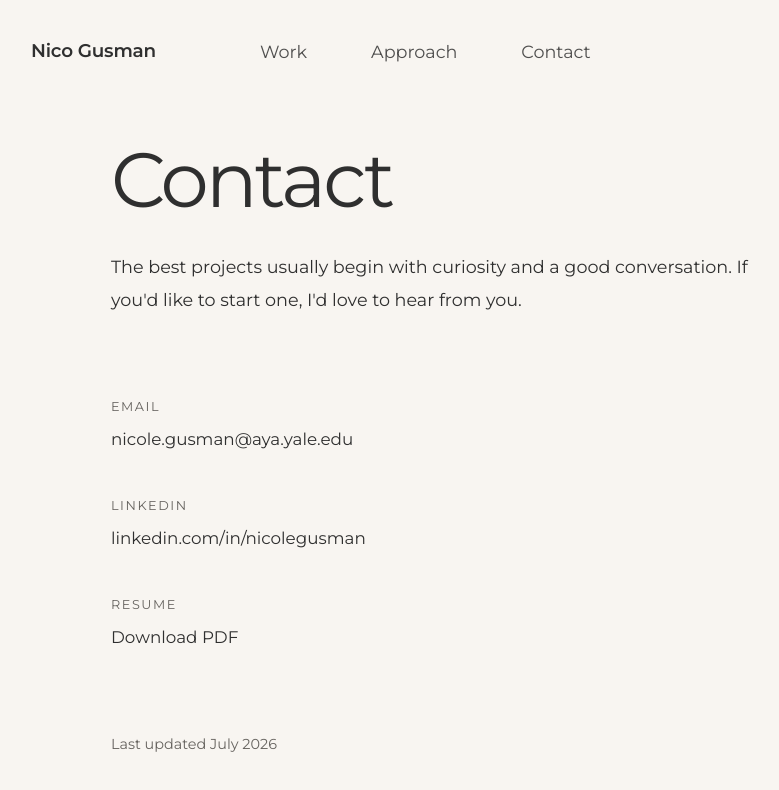
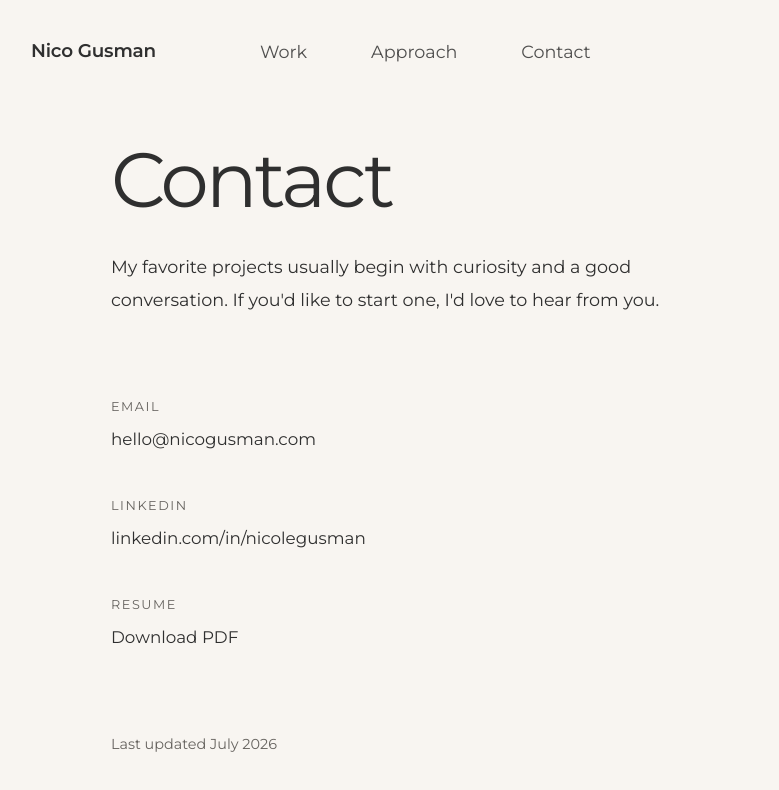
Before and after one commit to nicolegusman/personal-site, a Next.js app: page /contact in a window 1280 px wide. Shown: the top 790 px of the page, without its empty margins (49-828 px from the left). Built offline with nearby package versions, Linux system fonts and the light colour scheme.

Commit message:
Add public resume download

```diff
--- a/content/contact.tsx
+++ b/content/contact.tsx
@@ -4,16 +4,16 @@ const contact = {
  introduction: (
   <>
     <p>
-      The best projects usually begin with curiosity and a good conversation.  If you'd like to start one, I'd love to hear from you.
+      My favorite projects usually begin with curiosity and a good conversation.  If you'd like to start one, I'd love to hear from you.
     </p>
   </>
 ),
 
-  email: "nicole.gusman@aya.yale.edu",
+  email: "hello@nicogusman.com",
 
   linkedin: "https://linkedin.com/in/nicolegusman",
 
-  resume: "/resume.pdf",
+  resume: "/Nico_Gusman_Resume.pdf",
 
   updated: "July 2026",
 };
```
Also changed, not shown: 1 other file (tests, documents, lock files or other folders).
